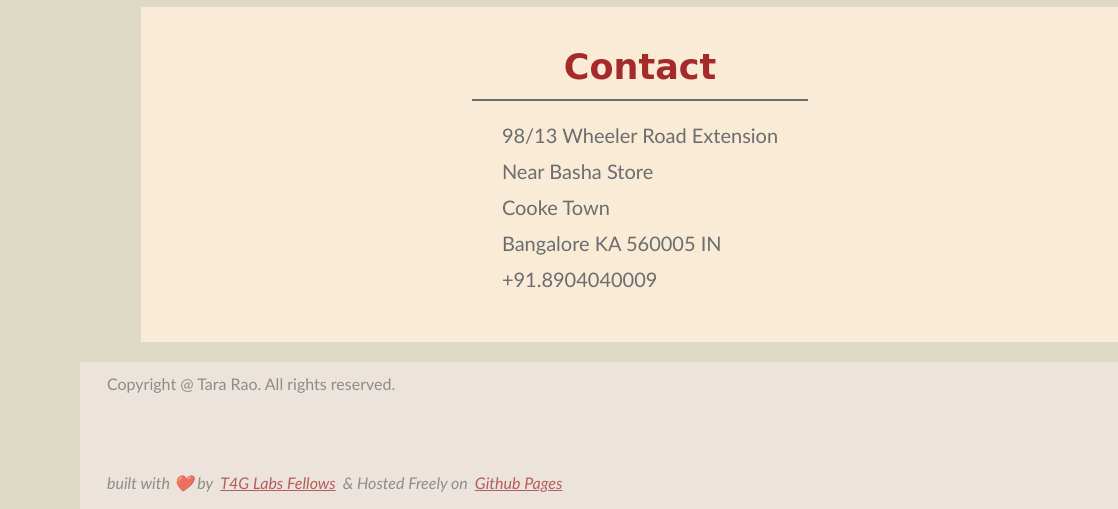
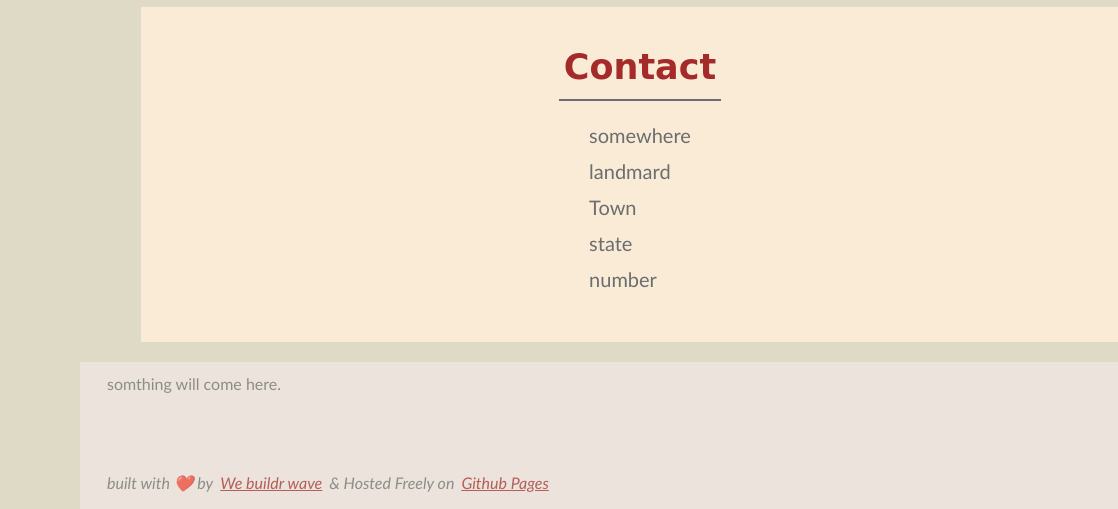
Before and after one commit to popeinabar/OurGroundWork-temp-2, a plain HTML site: page con.html in a window 1280 px wide. Shown: the part 289-798 px from the top of the page, 0-1118 px from the left. Drawn offline with Linux system fonts and the light colour scheme; a web font is replaced by a local one.

Commit message:
fake data

```diff
--- a/con.html
+++ b/con.html
@@ -135,12 +135,12 @@
                     <p id="send-note">Contact</p>
                     <hr>
                     <div id="contact-info">
-                        <p>98/13 Wheeler Road Extension</p>
-                        <p>Near Basha Store</p>
-                        <p>Cooke Town</p>
+                        <p>somewhere</p>
+                        <p>landmard</p>
+                        <p>Town</p>
 
-                        <p>Bangalore KA 560005 IN</p>
-                        <p>+91.8904040009</p>
+                        <p>state</p>
+                        <p>number</p>
                     </div>
                 </div>
 
@@ -162,24 +162,26 @@
     <!-- footer-->
     <footer>
         <div class="container8">
-
             <div class="container9">
 
-                <p>Copyright @ Tara Rao. All rights reserved.</p>
+
+                <p>somthing will come here.</p>
                 <div>
                     <img src="//nebula.wsimg.com/01f11d68b9f92d7aa8b77ed39a24a54e?AccessKeyId=531592D248B589D87A56&amp;disposition=0&amp;alloworigin=1"
                         style="vertical-align:middle;width:23px;height:23px;" alt="twitter-img">
                     <img src="//nebula.wsimg.com/c9d696e2a26ab0ae2ed03ff5f5cd4c89?AccessKeyId=531592D248B589D87A56&amp;disposition=0&amp;alloworigin=1"
                         style="vertical-align:middle;width:23px;height:23px;" alt="facebook-img">
-               </div>
+                </div>
 
 
             </div>
             <div>
-                <em class="food">built with ❤️ by <a id="foot-link" href="https://t4glabs.discourse.group/u?cards=no&group=Tech4Good-Fellows&order=likes_received&period=all" target="_blank"><u> T4G Labs Fellows</u> </a>
-                    & Hosted Freely on <a id="foot-link" href="https://ourgroundworks.org/" target="_blank"><u> Github Pages</u> </a>
+                <em class="food">built with ❤️ by <a id="foot-link" href="https://t4glabs.discourse.group/u?cards=no&group=Tech4Good-Fellows&order=likes_received&period=all" target="_blank"><u> We buildr wave</u> </a>
+                    & Hosted Freely on <a id="foot-link" href="" target="_blank"><u> Github Pages</u> </a>
                 </em>
             </div>
+
+
 
         </div>
 
```
Also changed, not shown: about.html (+5 -3 lines), index.html (+3 -3 lines), program2.html (+7 -3 lines), programms.html (+6 -4 lines), Images/our-work-logo.jpg (added), 3 other files.
